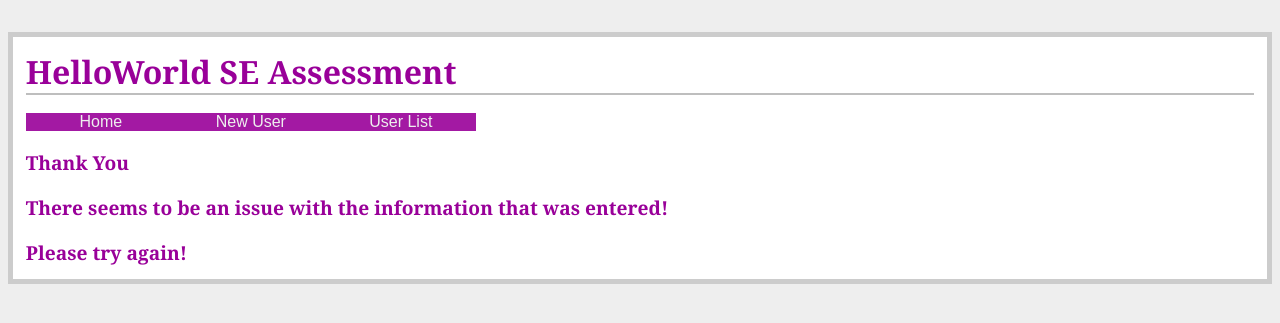
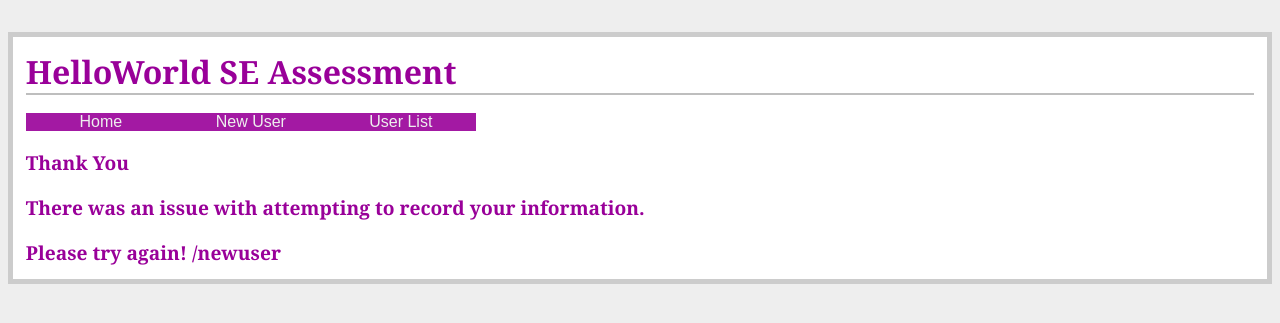
Before and after one commit to yazug/hwsea, a Flask app: template app/templates/validateerror.html in a window 1280 px wide. Shown: the top 323 px of the page. Run offline with Flask 2, Linux system fonts and the light colour scheme; the template is opened without the code that fills it, so the values that code supplies are empty.

Commit message:
Tweak validateerror.html template
change error message as well as provide direct link in body to try
again.

```diff
--- a/app/templates/validateerror.html
+++ b/app/templates/validateerror.html
@@ -1,6 +1,6 @@
 {% extends "layout.html" %}
 {% block body %}
 	<h2>Thank You</h2><br>
-	<h2>There seems to be an issue with the information that was entered!</h2><br>
-	<h2>Please try again!</h2>
+	<h2>There was an issue with attempting to record your information.</h2><br>
+	<h2>Please try again! {{ url_for('new_user') }}</h2>
 {% endblock %}
```
